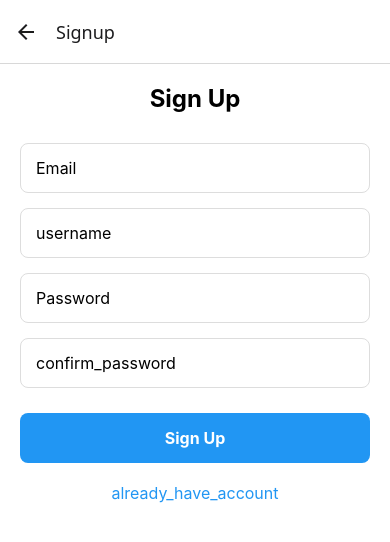
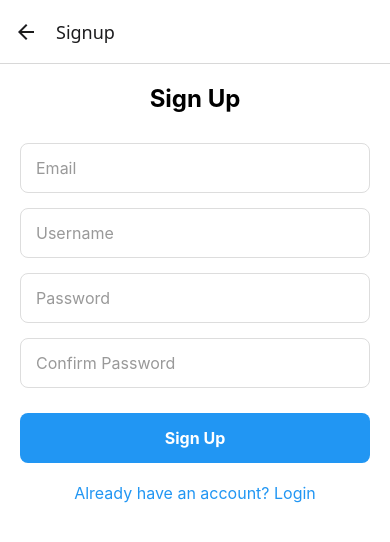
Before and after one commit to Donghyun-K/react-native-sample, a React Native app: screen /Signup in a window 390 px wide. Shown: the top 542 px of the page. Built offline with nearby package versions, Linux system fonts and the light colour scheme.

Commit message:
회원가입 기능 추가

```diff
--- a/src/i18n/locales/en.ts
+++ b/src/i18n/locales/en.ts
@@ -34,5 +34,13 @@ export default {
     language_en: 'English',
     language_ko: 'Korean',
     language_jp: 'Japanese',
+    username: 'Username',
+    confirm_password: 'Confirm Password',
+    please_fill_all_fields: 'Please fill in all fields',
+    passwords_do_not_match: 'Passwords do not match',
+    already_have_account: 'Already have an account? Login',
+    signup_success: 'Signup successful',
+    signup_failed: 'Signup failed. Please try again.',
+    signing_up: 'Signing up...',
     // ... 기존 번역들
 };
--- a/src/i18n/locales/jp.ts
+++ b/src/i18n/locales/jp.ts
@@ -34,4 +34,12 @@ export default {
     language_en: '英語',
     language_ko: '韓国語',
     language_jp: '日本語',
+    username: 'ユーザー名',
+    confirm_password: 'パスワード確認',
+    please_fill_all_fields: 'すべての項目を入力してください',
+    passwords_do_not_match: 'パスワードが一致しません',
+    already_have_account: 'すでにアカウントをお持ちですか？ログイン',
+    signup_success: '新規登録成功',
+    signup_failed: '新規登録に失敗しました。もう一度お試しください。',
+    signing_up: '新規登録中...',
 };
--- a/src/i18n/locales/ko.ts
+++ b/src/i18n/locales/ko.ts
@@ -34,4 +34,12 @@ export default {
     language_en: '영어',
     language_ko: '한국어',
     language_jp: '일본어',
+    username: '사용자 이름',
+    confirm_password: '비밀번호 확인',
+    please_fill_all_fields: '모든 필드를 입력해주세요',
+    passwords_do_not_match: '비밀번호가 일치하지 않습니다',
+    already_have_account: '이미 계정이 있으신가요? 로그인',
+    signup_success: '회원가입 성공',
+    signup_failed: '회원가입 실패. 다시 시도해주세요.',
+    signing_up: '회원가입 중...',
 };
--- a/src/screens/SignupScreen.tsx
+++ b/src/screens/SignupScreen.tsx
@@ -1,7 +1,10 @@
 import React, { useState } from 'react';
-import { View, Text, TextInput, TouchableOpacity, StyleSheet, Alert } from 'react-native';
+import { View, Text, TextInput, TouchableOpacity, StyleSheet, Alert, ActivityIndicator } from 'react-native';
 import { useTranslation } from 'react-i18next';
 import { useNavigation } from '@react-navigation/native';
+import axios from 'axios';
+
+const API_URL = 'http://192.168.0.65:3001';
 
 const SignupScreen = () => {
     const { t } = useTranslation();
@@ -10,8 +13,9 @@ const SignupScreen = () => {
     const [password, setPassword] = useState('');
     const [confirmPassword, setConfirmPassword] = useState('');
     const [username, setUsername] = useState('');
+    const [loading, setLoading] = useState(false);
 
-    const handleSignup = () => {
+    const handleSignup = async () => {
         if (!email || !password || !confirmPassword || !username) {
             Alert.alert(t('error'), t('please_fill_all_fields'));
             return;
@@ -22,8 +26,28 @@ const SignupScreen = () => {
             return;
         }
 
-        // TODO: Implement actual signup logic here
-        console.log('Signup attempt:', { email, username });
+        try {
+            setLoading(true);
+            const response = await axios.post(`${API_URL}/auth/signup`, {
+                email,
+                password,
+                username
+            });
+
+            if (response.status === 201) {
+                Alert.alert(t('success'), t('signup_success'), [
+                    {
+                        text: 'OK',
+                        onPress: () => navigation.goBack()
+                    }
+                ]);
+            }
+        } catch (error) {
+            console.error('Signup error:', error);
+            Alert.alert(t('error'), t('signup_failed'));
+        } finally {
+            setLoading(false);
+        }
     };
 
     return (
@@ -33,41 +57,61 @@ const SignupScreen = () => {
             <TextInput
                 style={styles.input}
                 placeholder={t('email')}
+                placeholderTextColor="#999"
                 value={email}
                 onChangeText={setEmail}
                 keyboardType="email-address"
                 autoCapitalize="none"
+                editable={!loading}
             />
 
             <TextInput
                 style={styles.input}
                 placeholder={t('username')}
+                placeholderTextColor="#999"
                 value={username}
                 onChangeText={setUsername}
                 autoCapitalize="none"
+                editable={!loading}
             />
 
             <TextInput
                 style={styles.input}
                 placeholder={t('password')}
+                placeholderTextColor="#999"
                 value={password}
                 onChangeText={setPassword}
                 secureTextEntry
+                editable={!loading}
             />
 
             <TextInput
                 style={styles.input}
                 placeholder={t('confirm_password')}
+                placeholderTextColor="#999"
                 value={confirmPassword}
                 onChangeText={setConfirmPassword}
                 secureTextEntry
+                editable={!loading}
             />
 
-            <TouchableOpacity style={styles.button} onPress={handleSignup}>
-                <Text style={styles.buttonText}>{t('signup')}</Text>
+            <TouchableOpacity
+                style={[styles.button, loading && styles.buttonDisabled]}
+                onPress={handleSignup}
+                disabled={loading}
+            >
+                {loading ? (
+                    <ActivityIndicator color="#fff" />
+                ) : (
+                    <Text style={styles.buttonText}>{t('signup')}</Text>
+                )}
             </TouchableOpacity>
 
-            <TouchableOpacity style={styles.loginLink} onPress={() => navigation.goBack()}>
+            <TouchableOpacity
+                style={styles.loginLink}
+                onPress={() => navigation.goBack()}
+                disabled={loading}
+            >
                 <Text style={styles.loginLinkText}>{t('already_have_account')}</Text>
             </TouchableOpacity>
         </View>
@@ -94,6 +138,7 @@ const styles = StyleSheet.create({
         paddingHorizontal: 15,
         marginBottom: 15,
         fontSize: 16,
+        color: '#000',
     },
     button: {
         backgroundColor: '#2196f3',
@@ -102,6 +147,9 @@ const styles = StyleSheet.create({
         justifyContent: 'center',
         alignItems: 'center',
         marginTop: 10,
+    },
+    buttonDisabled: {
+        backgroundColor: '#90caf9',
     },
     buttonText: {
         color: '#fff',
```
